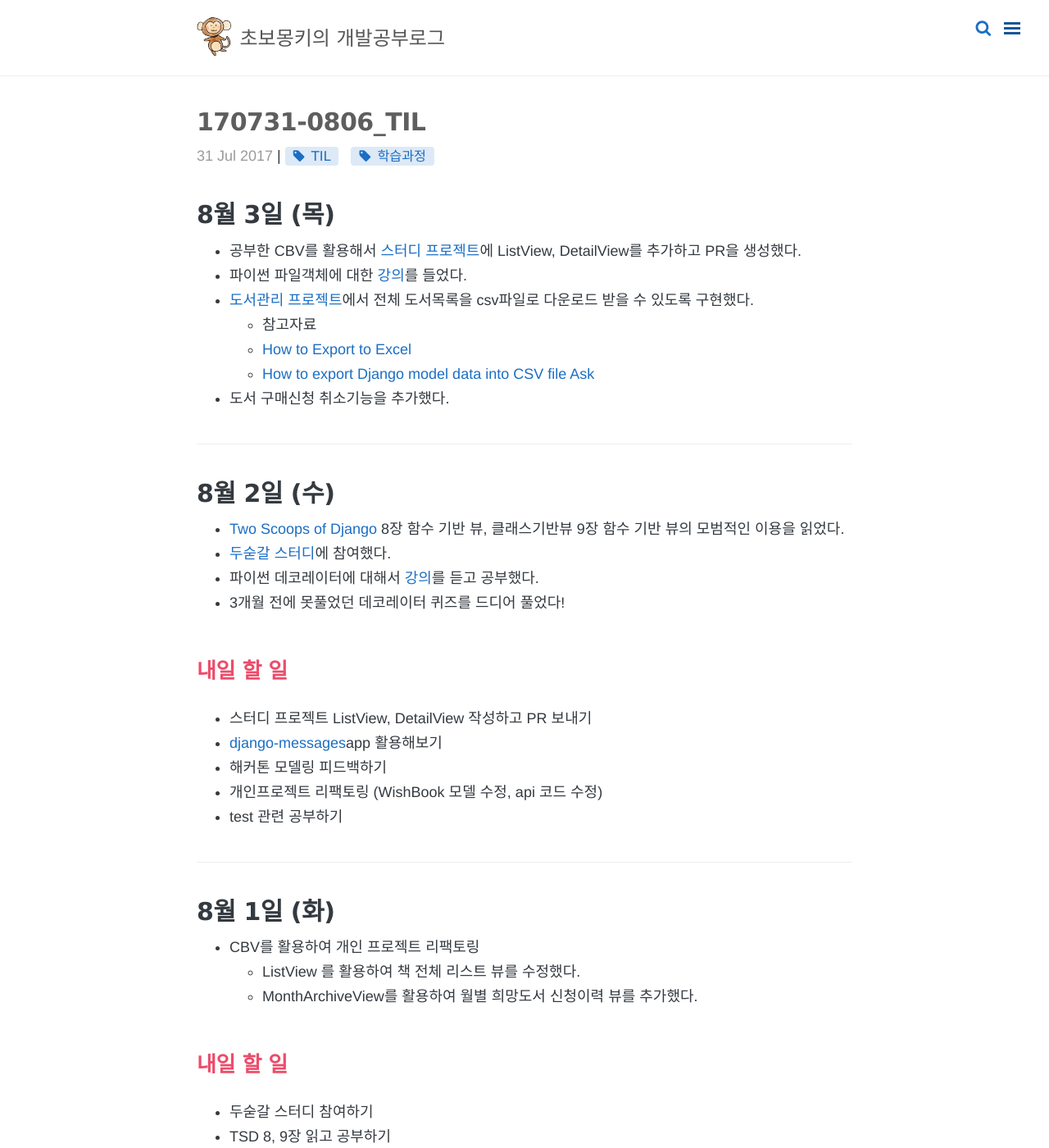
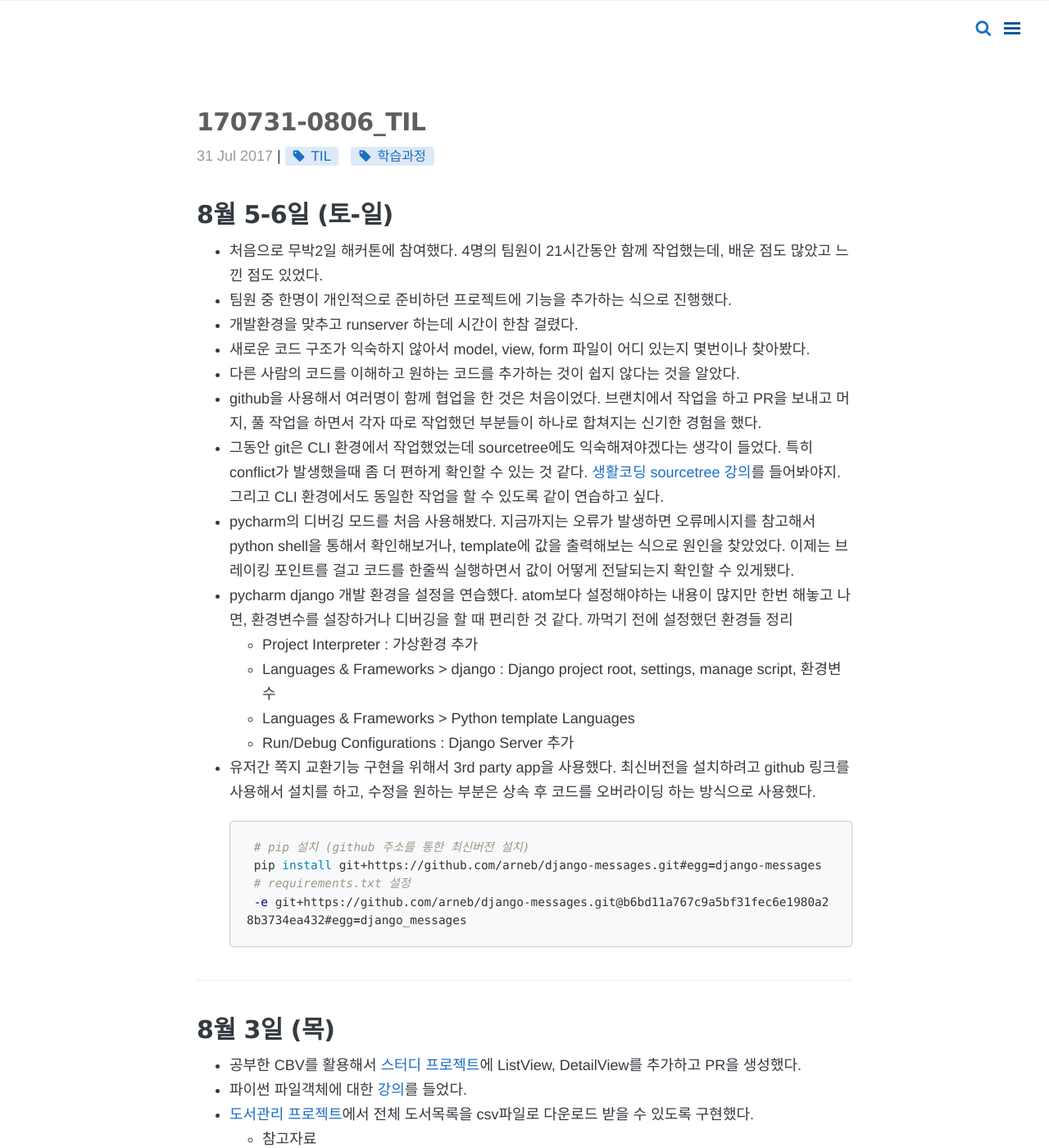
Before and after one commit to wayhome25/wayhome25.github.io, a Jekyll site: the page built from _posts/TIL(Today I Learned)/2017-07-31-08-06-TIL.md, in a window 1280 px wide and 1400 px high. Shown: the whole window at 82% size. Built offline with Jekyll 4.4.1, drawn with Linux system fonts in a browser that asks for light colours; nearby versions of some CDN libraries; comment, search, counter and statistics services are not loaded.

Commit message:
add blog post

````diff
--- a/_posts/TIL(Today I Learned)/2017-07-31-08-06-TIL.md
+++ b/_posts/TIL(Today I Learned)/2017-07-31-08-06-TIL.md
@@ -7,6 +7,29 @@ tags: [TIL, 학습과정]
 comments: true
 ---
 
+# 8월 5-6일 (토-일)
+- 처음으로 무박2일 해커톤에 참여했다. 4명의 팀원이 21시간동안 함께 작업했는데, 배운 점도 많았고 느낀 점도 있었다.
+- 팀원 중 한명이 개인적으로 준비하던 프로젝트에 기능을 추가하는 식으로 진행했다.
+- 개발환경을 맞추고 runserver 하는데 시간이 한참 걸렸다.
+- 새로운 코드 구조가 익숙하지 않아서 model, view, form 파일이 어디 있는지 몇번이나 찾아봤다.
+- 다른 사람의 코드를 이해하고 원하는 코드를 추가하는 것이 쉽지 않다는 것을 알았다.
+- github을 사용해서 여러명이 함께 협업을 한 것은 처음이었다. 브랜치에서 작업을 하고 PR을 보내고 머지, 풀 작업을 하면서 각자 따로 작업했던 부분들이 하나로 합쳐지는 신기한 경험을 했다.
+- 그동안 git은 CLI 환경에서 작업했었는데 sourcetree에도 익숙해져야겠다는 생각이 들었다. 특히 conflict가 발생했을때 좀 더 편하게 확인할 수 있는 것 같다. [생활코딩 sourcetree 강의](https://opentutorials.org/course/1492)를 들어봐야지. 그리고 CLI 환경에서도 동일한 작업을 할 수 있도록 같이 연습하고 싶다.
+- pycharm의 디버깅 모드를 처음 사용해봤다. 지금까지는 오류가 발생하면 오류메시지를 참고해서 python shell을 통해서 확인해보거나, template에 값을 출력해보는 식으로 원인을 찾았었다. 이제는 브레이킹 포인트를 걸고 코드를 한줄씩 실행하면서 값이 어떻게 전달되는지 확인할 수 있게됐다.
+- pycharm django 개발 환경을 설정을 연습했다. atom보다 설정해야하는 내용이 많지만 한번 해놓고 나면, 환경변수를 설장하거나 디버깅을 할 때 편리한 것 같다. 까먹기 전에 설정했던 환경들 정리
+  - Project Interpreter : 가상환경 추가
+  - Languages & Frameworks > django : Django project root, settings, manage script, 환경변수
+  - Languages & Frameworks > Python template Languages
+  - Run/Debug Configurations : Django Server 추가
+- 유저간 쪽지 교환기능 구현을 위해서 3rd party app을 사용했다. 최신버전을 설치하려고 github 링크를 사용해서 설치를 하고, 수정을 원하는 부분은 상속 후 코드를 오버라이딩 하는 방식으로 사용했다.
+ ```shell
+ # pip 설치 (github 주소를 통한 최신버전 설치)
+ pip install git+https://github.com/arneb/django-messages.git#egg=django-messages
+ # requirements.txt 설정
+ -e git+https://github.com/arneb/django-messages.git@b6bd11a767c9a5bf31fec6e1980a28b3734ea432#egg=django_messages
+ ```
+
+---
 # 8월 3일 (목)
 - 공부한 CBV를 활용해서 [스터디 프로젝트](https://github.com/8percent/ramen-prop/pull/5)에 ListView, DetailView를 추가하고 PR을 생성했다.
 - 파이썬 파일객체에 대한 [강의](https://nomade.kr/vod/python/96/)를 들었다.
````
